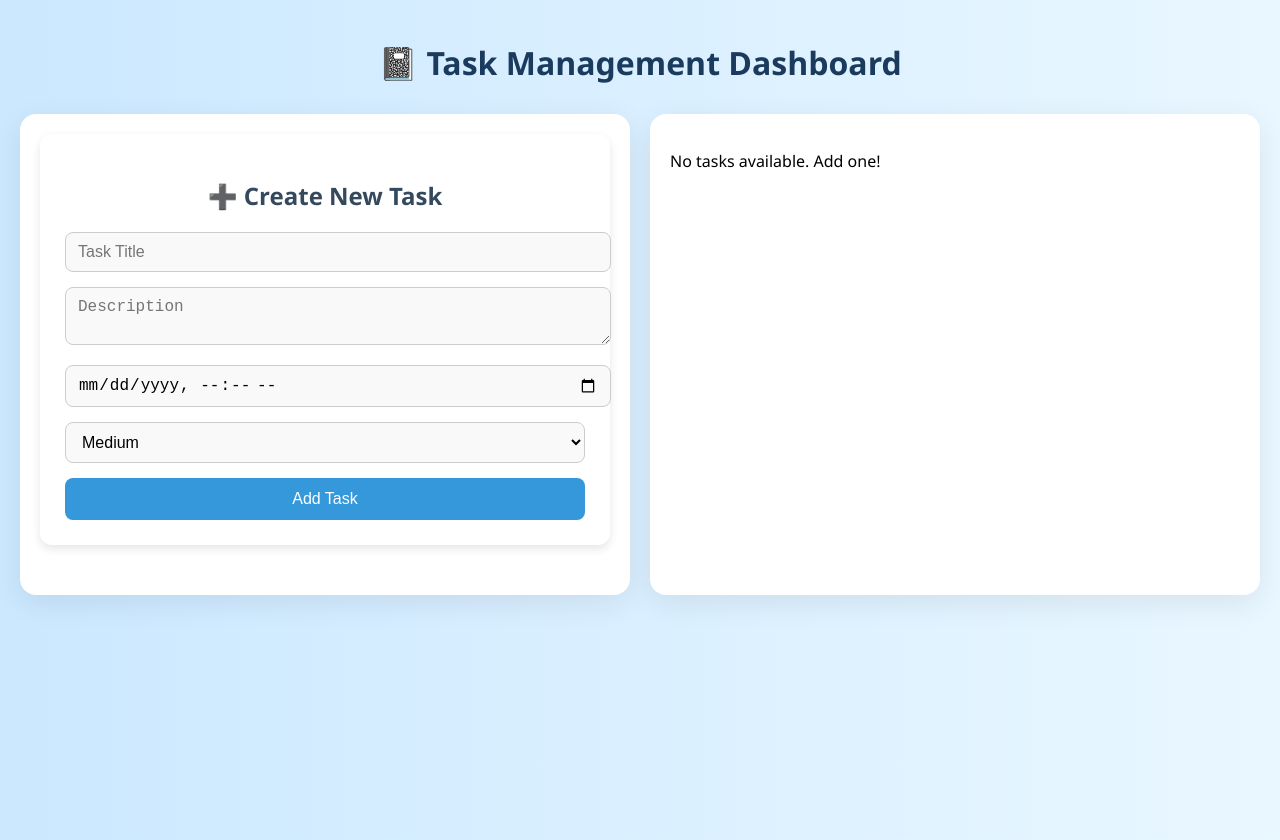
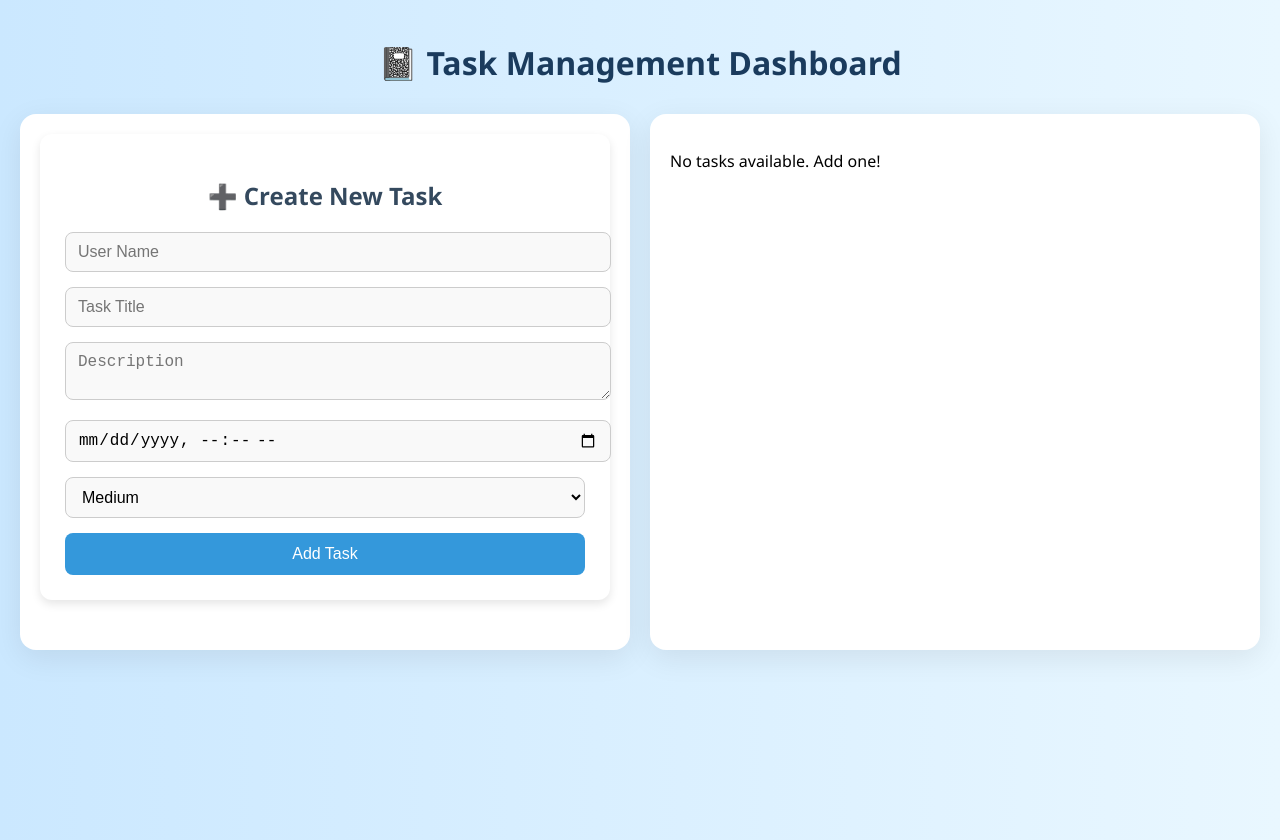
Before and after one commit to radheesh1006/quicktask, a React (Create React App) app in the folder frontend/: page /dashboard in a window 1280 px wide. Built offline with nearby package versions, Linux system fonts and the light colour scheme; no server answers.

Commit message:
Update TaskForm.js

```diff
--- a/frontend/src/components/TaskForm.js
+++ b/frontend/src/components/TaskForm.js
@@ -3,6 +3,7 @@ import './TaskForm.css';
 
 function TaskForm({ onSubmit, task }) {
   const [form, setForm] = useState({
+    userName: '',    // added
     title: '',
     description: '',
     dueDate: '',
@@ -12,7 +13,7 @@ function TaskForm({ onSubmit, task }) {
 
   useEffect(() => {
     if (task) {
-      const iso = new Date(task.dueDate).toISOString().slice(0, 16); // yyyy-MM-ddTHH:mm
+      const iso = new Date(task.dueDate).toISOString().slice(0, 16);
       setForm({ ...task, dueDate: iso });
     }
   }, [task]);
@@ -26,12 +27,13 @@ function TaskForm({ onSubmit, task }) {
 
     const finalForm = {
       ...form,
-      dueDate: new Date(form.dueDate).toISOString() // direct ISO, no double timezone shift
+      dueDate: new Date(form.dueDate).toISOString()
     };
 
     onSubmit(finalForm);
 
     setForm({
+      userName: '',
       title: '',
       description: '',
       dueDate: '',
@@ -43,6 +45,15 @@ function TaskForm({ onSubmit, task }) {
   return (
     <form className="task-form" onSubmit={handleSubmit}>
       <h2>{task ? '✏️ Edit Task' : '➕ Create New Task'}</h2>
+
+      <input
+        type="text"
+        name="userName"
+        placeholder="User Name"
+        value={form.userName}
+        onChange={handleChange}
+        required
+      />
       <input
         type="text"
         name="title"
```
